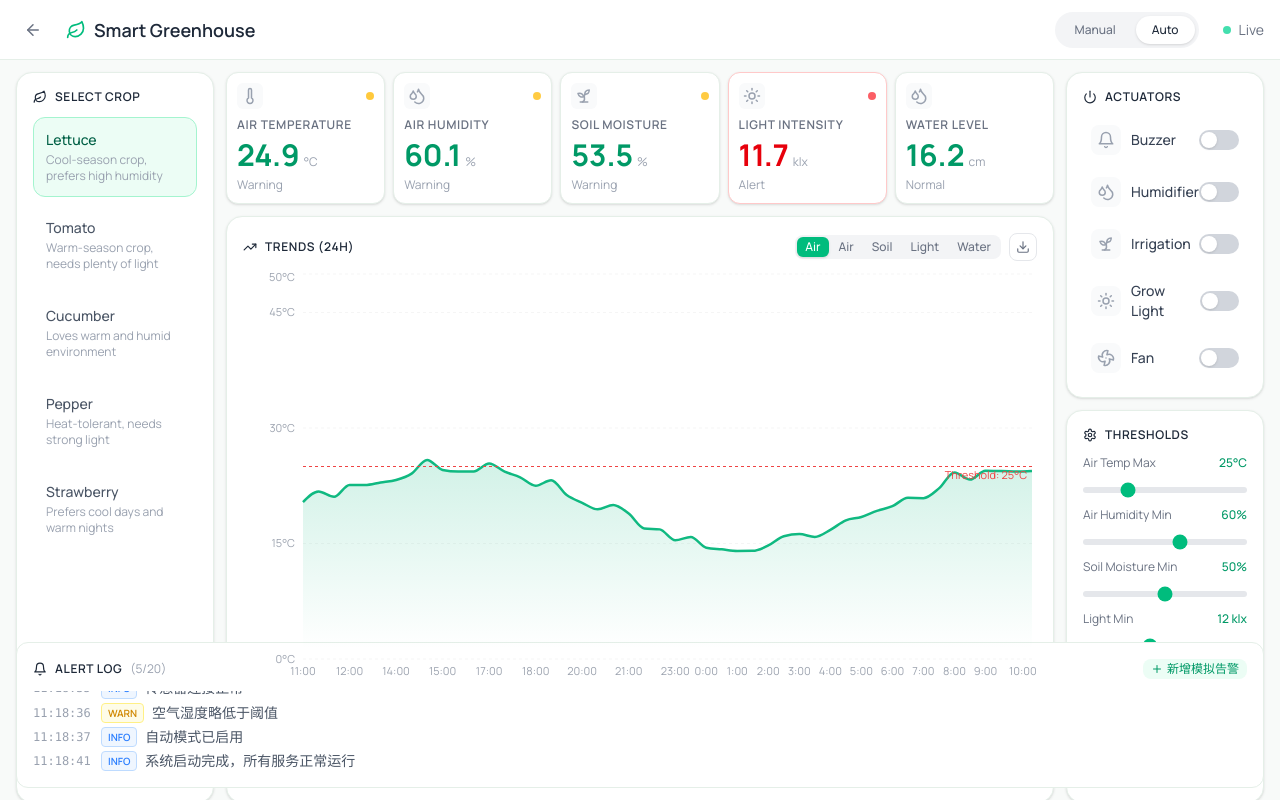
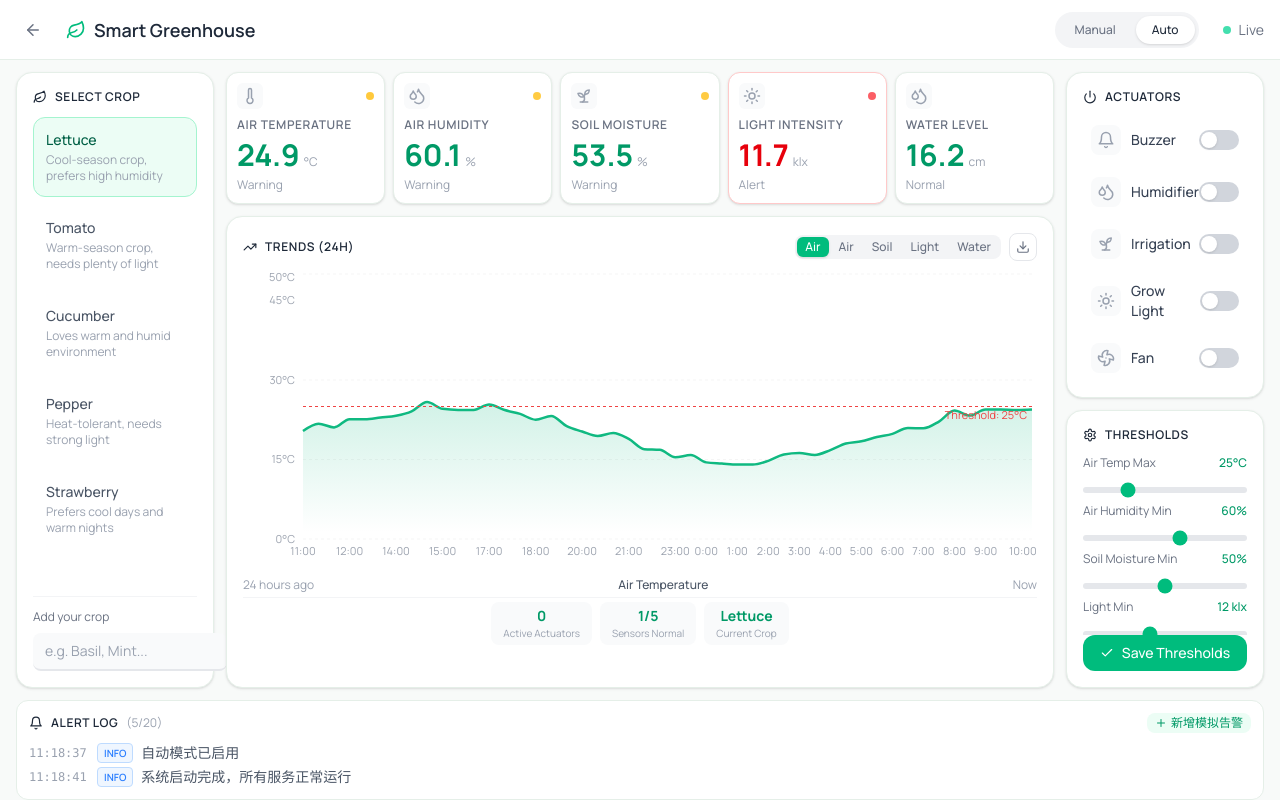
Before and after one commit to 1momo-ovo1/smart-greenhouse, a React (Vite) app: page /greenhouse in a window 1280 px wide. Built offline with nearby package versions, Linux system fonts and the light colour scheme; a web font is replaced by a local one.

Commit message:
fix: 修复 Dashboard 布局挤压问题，恢复完美一屏展示

```diff
--- a/src/AlertLogPanel.tsx
+++ b/src/AlertLogPanel.tsx
@@ -152,9 +152,9 @@ const AlertLogPanel = forwardRef<AlertLogPanelRef>((_, ref) => {
   }
 
   return (
-    <div className="bg-white rounded-xl border border-[#E5EFE8] p-4">
+    <div className="bg-white rounded-xl border border-[#E5EFE8] p-3 h-full flex flex-col min-h-0">
       {/* Header */}
-      <div className="flex items-center justify-between mb-3">
+      <div className="flex items-center justify-between mb-2 shrink-0">
         <h2 className="text-xs font-semibold text-gray-800 flex items-center gap-2 uppercase tracking-wider">
           <Bell size={14} />
           Alert Log
@@ -174,7 +174,7 @@ const AlertLogPanel = forwardRef<AlertLogPanelRef>((_, ref) => {
       {/* Log List */}
       <div
         ref={scrollRef}
-        className="h-[80px] overflow-y-auto space-y-1 pr-1 scrollbar-thin"
+        className="flex-1 min-h-0 overflow-y-auto space-y-1 pr-1 scrollbar-thin"
       >
         {logs.map((log) => (
           <div key={log.id} className="flex items-center gap-2 text-sm">
--- a/src/GreenhouseDashboard.tsx
+++ b/src/GreenhouseDashboard.tsx
@@ -401,13 +401,13 @@ export default function GreenhouseDashboard() {
       <div className="w-full max-w-[1920px] mx-auto px-4 py-3 flex-1 min-h-0">
         <div className="grid grid-cols-12 gap-3 h-full">
           {/* Left Sidebar - Crop Selection */}
-          <div className="col-span-2 flex flex-col">
-            <div className="bg-white rounded-2xl p-4 shadow-sm border border-[#E5EFE8] flex-1 flex flex-col">
-              <h2 className="text-xs font-semibold text-gray-800 mb-3 flex items-center gap-2 uppercase tracking-wider">
+          <div className="col-span-2 flex flex-col min-h-0">
+            <div className="bg-white rounded-2xl p-4 shadow-sm border border-[#E5EFE8] flex-1 flex flex-col min-h-0">
+              <h2 className="text-xs font-semibold text-gray-800 mb-3 flex items-center gap-2 uppercase tracking-wider shrink-0">
                 <Leaf size={14} />
                 Select Crop
               </h2>
-              <div className="space-y-2 flex-1 overflow-y-auto">
+              <div className="space-y-2 flex-1 min-h-0 overflow-y-auto">
                 {crops.map((crop) => (
                   <button
                     key={crop.id}
@@ -449,7 +449,7 @@ export default function GreenhouseDashboard() {
           </div>
 
           {/* Center - Sensors & Chart */}
-          <div className="col-span-8 flex flex-col gap-3">
+          <div className="col-span-8 flex flex-col gap-3 min-h-0">
             {/* Sensor Cards */}
             <div className="grid grid-cols-5 gap-2">
               {sensorData.map((sensor) => {
@@ -490,7 +490,7 @@ export default function GreenhouseDashboard() {
             </div>
 
             {/* Chart Section */}
-            <div className="bg-white rounded-2xl p-4 shadow-sm border border-[#E5EFE8] flex-1 flex flex-col">
+            <div className="bg-white rounded-2xl p-4 shadow-sm border border-[#E5EFE8] flex-1 flex flex-col min-h-0">
               <div className="flex items-center justify-between mb-2">
                 <h2 className="text-xs font-semibold text-gray-800 flex items-center gap-2 uppercase tracking-wider">
                   <TrendingUp size={14} />
@@ -523,7 +523,7 @@ export default function GreenhouseDashboard() {
               </div>
 
               {/* Recharts Chart */}
-              <div className="h-[420px] w-full">
+              <div className="h-[300px] w-full shrink-0">
                 <ResponsiveContainer width="100%" height="100%">
                   <AreaChart data={historyData} margin={{ top: 5, right: 5, left: 0, bottom: 0 }}>
                     <defs>
@@ -601,29 +601,29 @@ export default function GreenhouseDashboard() {
               </div>
 
               {/* Quick Stats */}
-              <div className="flex items-center justify-center gap-3 mt-2 pt-2 border-t border-gray-100">
-                <div className="bg-gray-50 rounded-xl px-4 py-2 text-center min-w-[90px]">
-                  <div className="text-base font-bold text-emerald-600">
+              <div className="flex items-center justify-center gap-2 mt-1 pt-1 border-t border-gray-100">
+                <div className="bg-gray-50 rounded-lg px-3 py-1 text-center min-w-[70px]">
+                  <div className="text-sm font-bold text-emerald-600">
                     {actuators.filter((a) => a.status).length}
                   </div>
-                  <div className="text-xs text-gray-400">Active Actuators</div>
+                  <div className="text-[10px] text-gray-400">Active Actuators</div>
                 </div>
-                <div className="bg-gray-50 rounded-xl px-4 py-2 text-center min-w-[90px]">
-                  <div className="text-base font-bold text-emerald-600">
+                <div className="bg-gray-50 rounded-lg px-3 py-1 text-center min-w-[70px]">
+                  <div className="text-sm font-bold text-emerald-600">
                     {sensorData.filter((s) => getAlertStatus(s.id) === 'normal').length}/{sensorData.length}
                   </div>
-                  <div className="text-xs text-gray-400">Sensors Normal</div>
+                  <div className="text-[10px] text-gray-400">Sensors Normal</div>
                 </div>
-                <div className="bg-gray-50 rounded-xl px-4 py-2 text-center min-w-[90px]">
-                  <div className="text-base font-bold text-emerald-600 truncate">{selectedCrop.name}</div>
-                  <div className="text-xs text-gray-400">Current Crop</div>
+                <div className="bg-gray-50 rounded-lg px-3 py-1 text-center min-w-[70px]">
+                  <div className="text-sm font-bold text-emerald-600 truncate">{selectedCrop.name}</div>
+                  <div className="text-[10px] text-gray-400">Current Crop</div>
                 </div>
               </div>
             </div>
           </div>
 
           {/* Right Sidebar - Actuators & Thresholds */}
-          <div className="col-span-2 flex flex-col gap-3">
+          <div className="col-span-2 flex flex-col gap-3 min-h-0">
             {/* Actuators */}
             <div className="bg-white rounded-2xl p-4 shadow-sm border border-[#E5EFE8]">
               <h2 className="text-xs font-semibold text-gray-800 mb-3 flex items-center gap-2 uppercase tracking-wider">
@@ -660,12 +660,12 @@ export default function GreenhouseDashboard() {
             </div>
 
             {/* Threshold Settings */}
-            <div className="bg-white rounded-2xl p-4 shadow-sm border border-[#E5EFE8] flex-1">
-              <h2 className="text-xs font-semibold text-gray-800 mb-3 flex items-center gap-2 uppercase tracking-wider">
+            <div className="bg-white rounded-2xl p-4 shadow-sm border border-[#E5EFE8] flex-1 flex flex-col min-h-0">
+              <h2 className="text-xs font-semibold text-gray-800 mb-3 flex items-center gap-2 uppercase tracking-wider shrink-0">
                 <Settings size={14} />
                 Thresholds
               </h2>
-              <div className="space-y-2">
+              <div className="space-y-1 flex-1 min-h-0 overflow-y-auto">
                 <div>
                   <div className="flex items-center justify-between mb-1">
                     <label className="text-xs text-gray-500">Air Temp Max</label>
@@ -757,7 +757,7 @@ export default function GreenhouseDashboard() {
       </div>
 
       {/* Alert Log Panel */}
-      <div className="w-full max-w-[1920px] mx-auto px-4 pb-3 shrink-0">
+      <div className="w-full max-w-[1920px] mx-auto px-4 h-[100px] shrink-0">
         <AlertLogPanel ref={logPanelRef} />
       </div>
 
```
Also changed, not shown: 1 other file (tests, documents, lock files or other folders).
